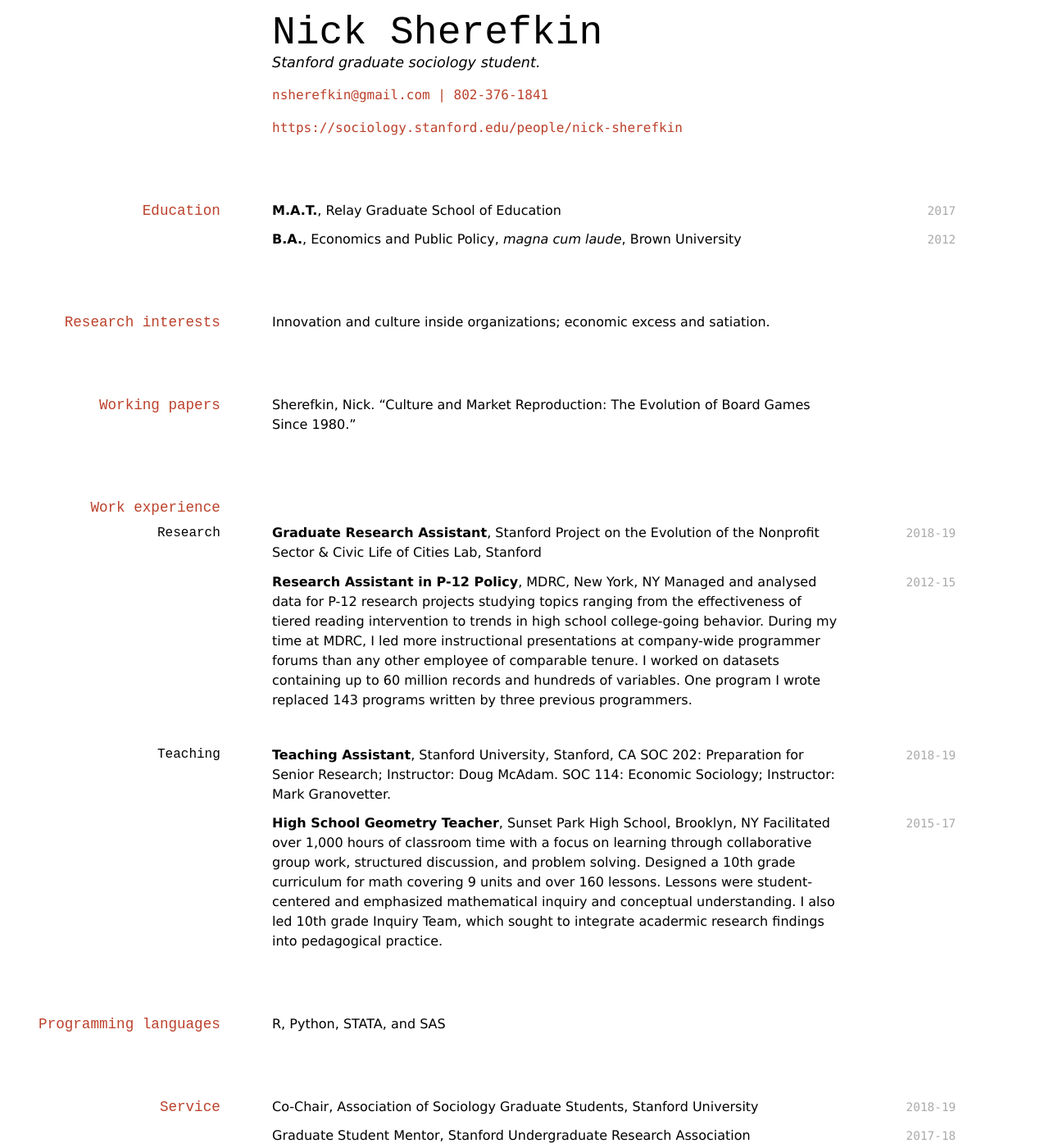
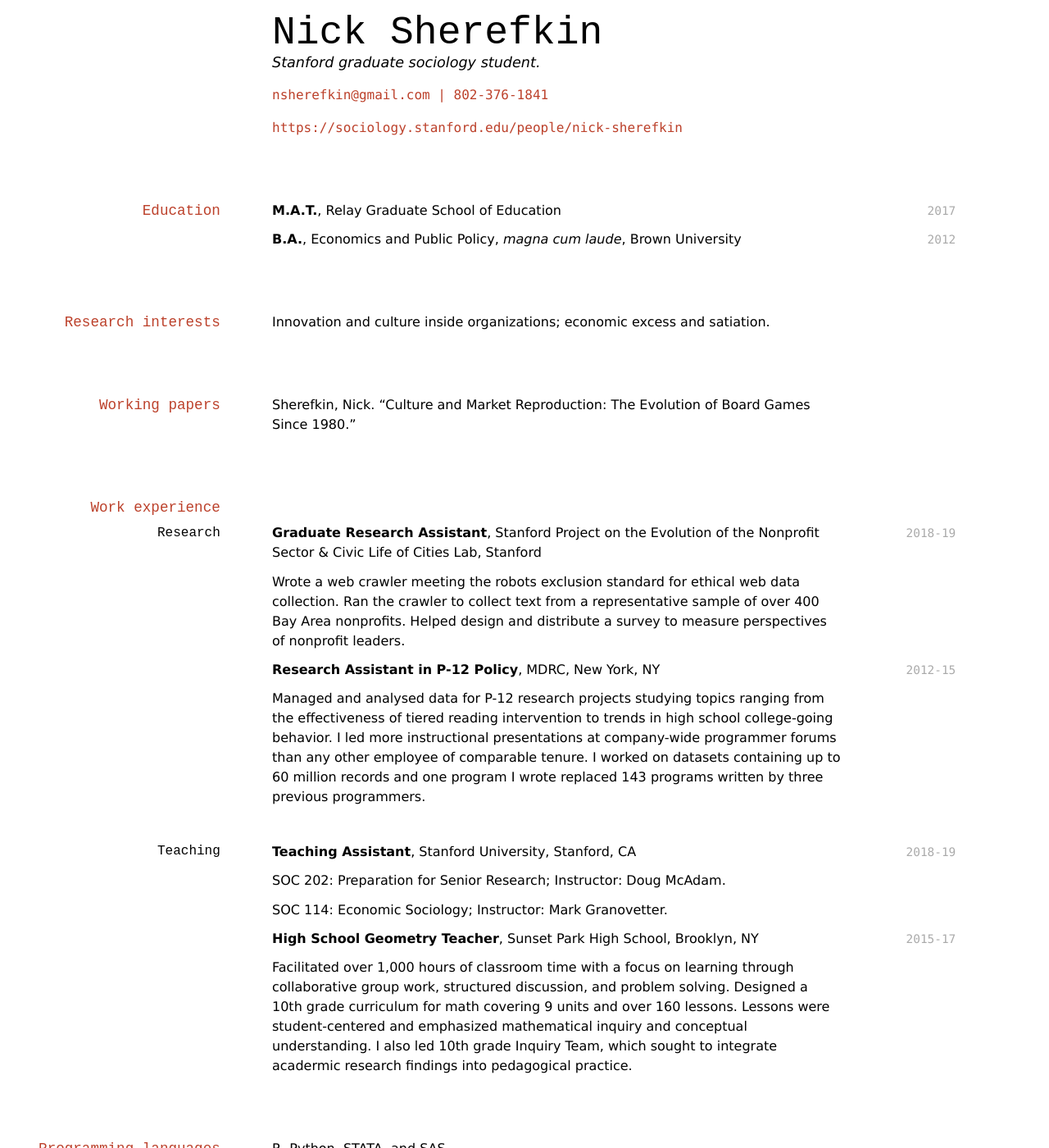
Before and after one commit to elipapa/markdown-cv, a Jekyll site: the page built from index.md, in a window 1280 px wide and 1400 px high. Shown: the whole window at 82% size. Built offline with Jekyll 4.4.1, drawn with Linux system fonts in a browser that asks for light colours.

Commit message:
Update index.md

```diff
--- a/index.md
+++ b/index.md
@@ -37,19 +37,25 @@
 `2018-19`
 __Graduate Research Assistant__, Stanford Project on the Evolution of the Nonprofit Sector & Civic Life of Cities Lab, Stanford
 
+Wrote a web crawler meeting the robots exclusion standard for ethical web data collection. Ran the crawler to collect text from a representative sample of over 400 Bay Area nonprofits. Helped design and distribute a survey to measure perspectives of nonprofit leaders.
+
 `2012-15`
 __Research Assistant in P-12 Policy__, MDRC, New York, NY
-Managed and analysed data for P-12 research projects studying topics ranging from the effectiveness of tiered reading intervention to trends in high school college-going behavior. During my time at MDRC, I led more instructional presentations at company-wide programmer forums than any other employee of comparable tenure. I worked on datasets containing up to 60 million records and hundreds of variables. One program I wrote replaced 143 programs written by three previous programmers.
+
+Managed and analysed data for P-12 research projects studying topics ranging from the effectiveness of tiered reading intervention to trends in high school college-going behavior. I led more instructional presentations at company-wide programmer forums than any other employee of comparable tenure. I worked on datasets containing up to 60 million records and one program I wrote replaced 143 programs written by three previous programmers.
 
 
 ### Teaching
 `2018-19`
 __Teaching Assistant__, Stanford University, Stanford, CA
+
 SOC 202: Preparation for Senior Research; Instructor: Doug McAdam.
+
 SOC 114: Economic Sociology; Instructor: Mark Granovetter.
 
 `2015-17`
 __High School Geometry Teacher__, Sunset Park High School, Brooklyn, NY
+
 Facilitated over 1,000 hours of classroom time with a focus on learning through collaborative group work, structured discussion, and problem solving. Designed a 10th grade curriculum for math covering 9 units and over 160 lessons. Lessons were student-centered and emphasized mathematical inquiry and conceptual understanding. I also led 10th grade Inquiry Team, which sought to integrate acadermic research findings into pedagogical practice.
 
 
```
